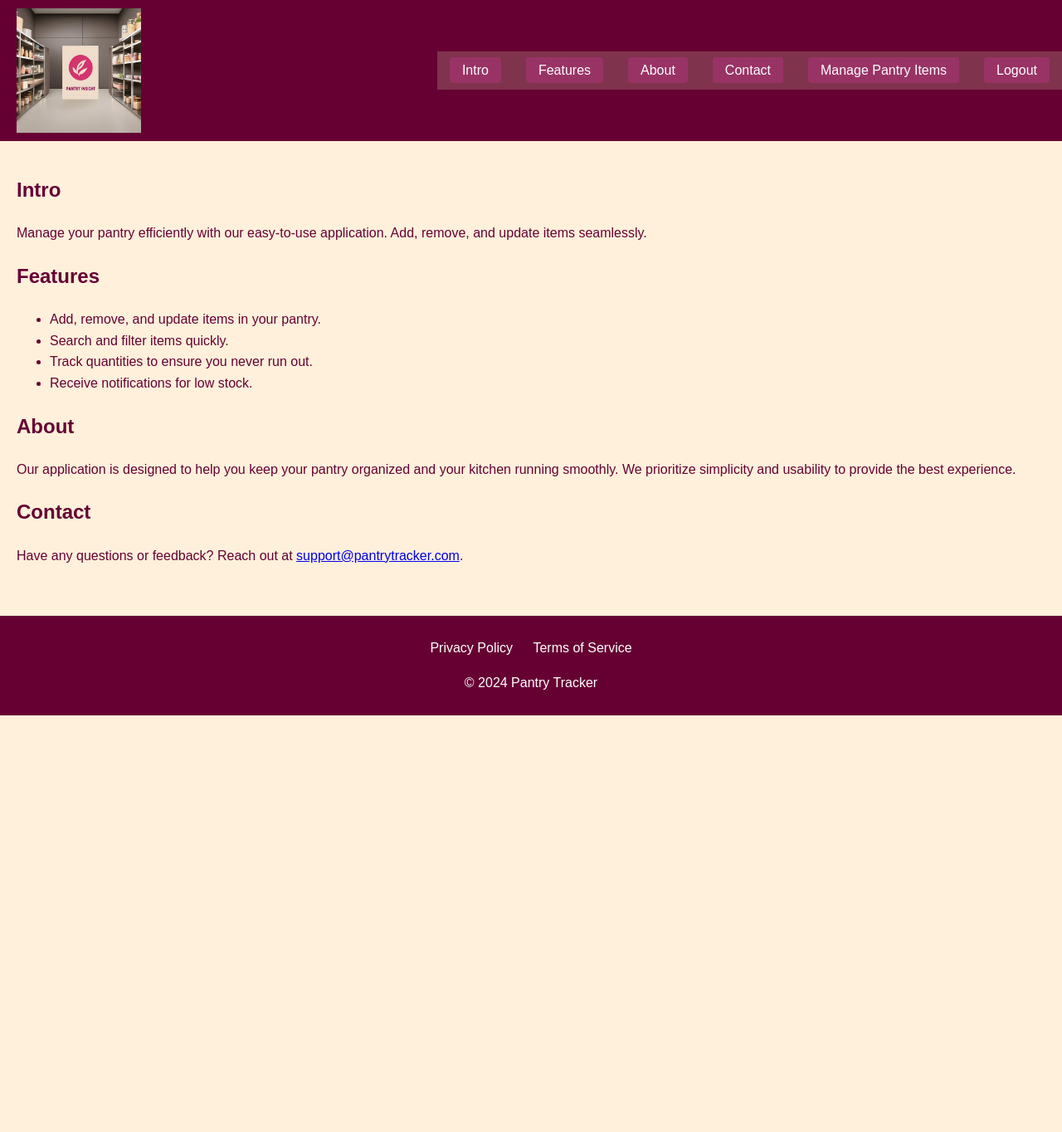
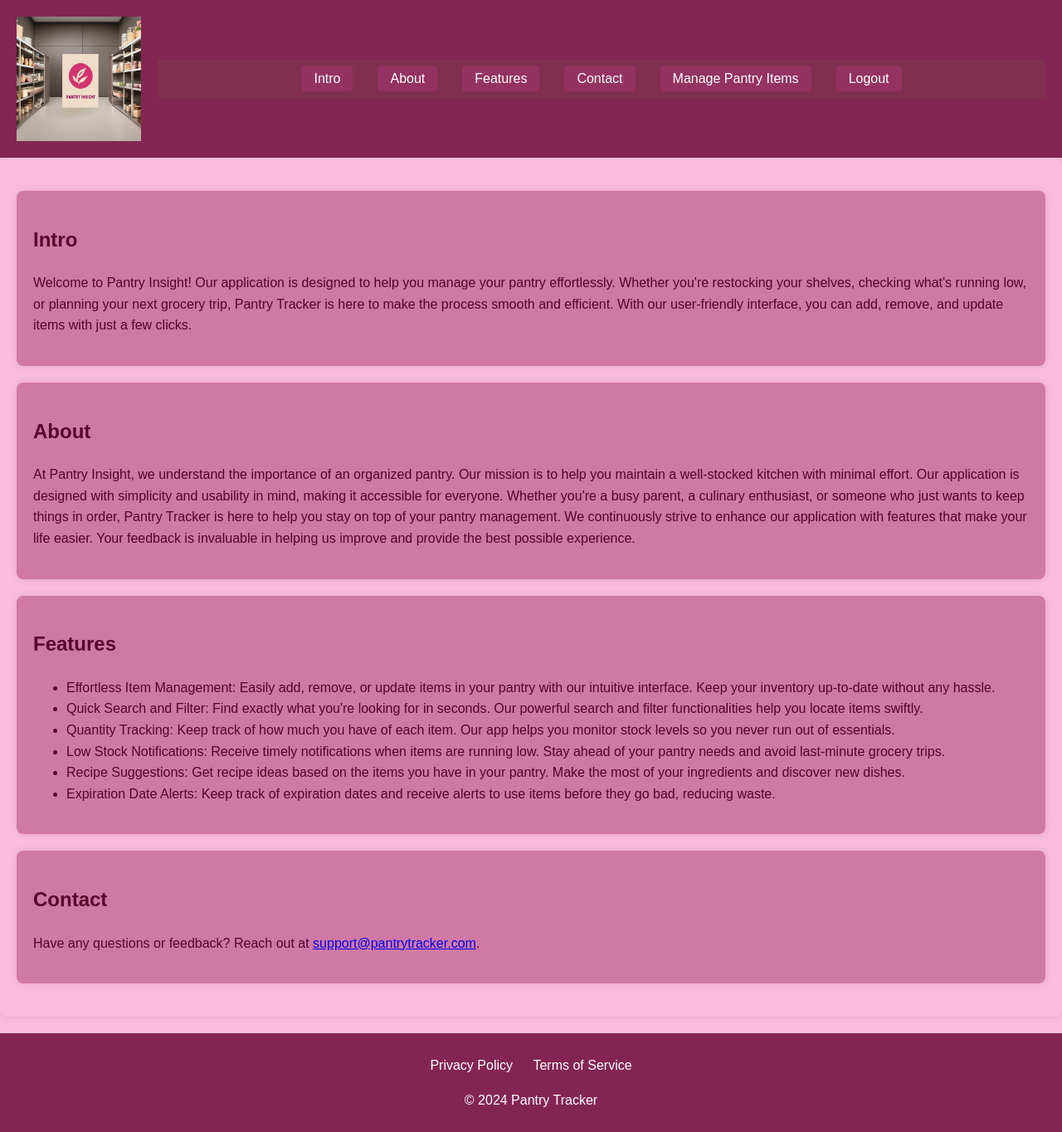
Before and after one commit to deepuzz11/Pantry-Insight, a Flask app: page / in a window 1280 px wide. Shown: the whole page at 83% size. Before the commit the page ends 862 px from the top, so only its background shows below. Run offline with Flask 3, Linux system fonts and the light colour scheme; the visitor is signed in with stand-in values (Sample User, id 1).

Commit message:
Added styling for the main page

```diff
--- a/static/main_styles.css
+++ b/static/main_styles.css
@@ -4,38 +4,69 @@ body {
     line-height: 1.6;
     margin: 0;
     padding: 0;
-    color: #660033;
-    background-color: #fff0db;
+    color: #56012c;
+    background-color: #fabcdb;
+    background-size: cover;
+    position: relative;
+    transition: background-color 0.5s ease;
+}
+
+body::before {
+    content: "";
+    position: absolute;
+    top: 0;
+    left: 0;
+    width: 100%;
+    height: 100%;
+    background-color: #fabcdb;
+    z-index: -1;
+}
+
+/* Container to hold content */
+.container {
+    position: relative;
+    z-index: 1;
+    padding: 20px;
+    max-width: 1200px;
+    margin: 0 auto;
+    transition: padding 0.3s ease;
 }
 
 /* Header Styles */
 .header {
-    background: #660033;
-    color: #fff;
-    padding: 10px 0;
-    text-align: left;
     display: flex;
     align-items: center;
-    justify-content: space-between;
-}
-
-.header h1 {
-    margin: 0;
-    font-size: 2.5rem;
+    justify-content: flex-start;
+    padding: 20px;
+    background: rgba(102, 0, 51, 0.8); /* Adjust transparency here */
+    color: #fabcdb;
+    position: relative;
+    z-index: 2;
+    transition: background 0.3s ease;
 }
 
 .header img {
     max-width: 150px;
     height: auto;
-    margin-left: 20px;
+    margin-right: 20px;
+    transition: transform 0.3s ease;
 }
 
-/* Navbar Styles */
+.header img:hover {
+    transform: scale(1.1) rotate(5deg);
+}
+
 .navbar {
+    flex-grow: 1;
     display: flex;
-    justify-content: center;
-    background: #80334d;
+    justify-content: space-around;
+    background: rgba(128, 51, 77, 0.8); /* Adjust transparency here */
     padding: 10px 0;
+    transition: background 0.3s ease;
+}
+
+.navbar:hover {
+    background: rgba(153, 51, 102, 0.8); /* Adjust transparency here */
 }
 
 .navbar ul {
@@ -47,35 +78,83 @@ body {
 
 .navbar ul li {
     margin: 0 15px;
+    position: relative;
 }
 
 .navbar ul li a {
     text-decoration: none;
     color: #fff;
     padding: 7px 15px;
-    background: #993366;
+    background: rgba(153, 51, 102, 0.8); /* Adjust transparency here */
     border-radius: 4px;
+    transition: background 0.3s ease, transform 0.3s ease;
 }
 
 .navbar ul li a:hover {
-    background: #b34d80;
+    background-color: #fabcdb;
+    transform: scale(1.05);
 }
 
 /* Main Content Styles */
 main {
     padding: 20px;
+    background-color: #fabcdb;
+    border-radius: 8px;
+    box-shadow: 0 0 10px rgba(0, 0, 0, 0.1);
+    transition: padding 0.3s ease, background-color 0.3s ease;
 }
 
-/* Section Styles */
-section {
-    margin: 20px 0;
+main:hover {
+    background-color: #fce0e8;
 }
 
-section img {
+main section {
+    margin: 20px 0;
+    padding: 20px;
+    background: #d179a5;
+    border-radius: 8px;
+    box-shadow: 0 0 10px rgba(0, 0, 0, 0.1);
+    opacity: 0;
+    transform: translateY(20px);
+    animation: fadeInUp 0.5s forwards;
+    transition: transform 0.3s ease, box-shadow 0.3s ease;
+}
+
+main section:hover {
+    transform: translateY(0);
+    box-shadow: 0 4px 20px rgba(0, 0, 0, 0.2);
+}
+
+main section:nth-child(2) {
+    animation-delay: 0.2s;
+}
+
+main section:nth-child(3) {
+    animation-delay: 0.4s;
+}
+
+main section:nth-child(4) {
+    animation-delay: 0.6s;
+}
+
+@keyframes fadeInUp {
+    to {
+        opacity: 1;
+        transform: translateY(0);
+    }
+}
+
+main section img {
     max-width: 50%;
     height: auto;
     display: block;
     margin: 10px auto;
+    transition: transform 0.3s ease, opacity 0.3s ease;
+}
+
+main section img:hover {
+    transform: scale(1.05);
+    opacity: 0.8;
 }
 
 /* Form Styles */
@@ -121,23 +214,30 @@ button {
     padding: 10px 20px;
     border: none;
     border-radius: 4px;
-    background-color: #660033;
-    color: #fff;
+    background-color: #56012c;
+    color: #fabcdb;
     cursor: pointer;
     margin-top: 20px;
+    transition: background-color 0.3s ease, transform 0.3s ease;
 }
 
 button:hover {
     background-color: #80334d;
+    transform: scale(1.05);
 }
 
 /* Footer Styles */
 footer {
     text-align: center;
     padding: 10px 0;
-    background: #660033;
+    background: rgba(102, 0, 51, 0.8); /* Adjust transparency here */
     color: #fff;
     margin-top: 20px;
+    transition: background 0.3s ease;
+}
+
+footer:hover {
+    background: rgba(128, 51, 77, 0.8); /* Adjust transparency here */
 }
 
 footer ul {
--- a/templates/index.html
+++ b/templates/index.html
@@ -13,8 +13,8 @@
         <nav class="navbar">
             <ul>
                 <li><a href="#intro">Intro</a></li>
+                <li><a href="#about">About</a></li>
                 <li><a href="#features">Features</a></li>
-                <li><a href="#about">About</a></li>
                 <li><a href="#contact">Contact</a></li>
                 <li><a href="{{ url_for('manage') }}">Manage Pantry Items</a></li>
                 <li><a href="{{ url_for('logout') }}">Logout</a></li>
@@ -24,20 +24,24 @@
     <main>
         <section id="intro">
             <h2>Intro</h2>
-            <p>Manage your pantry efficiently with our easy-to-use application. Add, remove, and update items seamlessly.</p>
+            <p>Welcome to Pantry Insight! Our application is designed to help you manage your pantry effortlessly. Whether you're restocking your shelves, checking what's running low, or planning your next grocery trip, Pantry Tracker is here to make the process smooth and efficient. With our user-friendly interface, you can add, remove, and update items with just a few clicks.</p>
+        </section>
+        <section id="about">
+            <h2>About</h2>
+            <p>At Pantry Insight, we understand the importance of an organized pantry. Our mission is to help you maintain a well-stocked kitchen with minimal effort. Our application is designed with simplicity and usability in mind, making it accessible for everyone. Whether you're a busy parent, a culinary enthusiast, or someone who just wants to keep things in order, Pantry Tracker is here to help you stay on top of your pantry management.
+
+                We continuously strive to enhance our application with features that make your life easier. Your feedback is invaluable in helping us improve and provide the best possible experience.</p>
         </section>
         <section id="features">
             <h2>Features</h2>
             <ul>
-                <li>Add, remove, and update items in your pantry.</li>
-                <li>Search and filter items quickly.</li>
-                <li>Track quantities to ensure you never run out.</li>
-                <li>Receive notifications for low stock.</li>
+                <li>Effortless Item Management: Easily add, remove, or update items in your pantry with our intuitive interface. Keep your inventory up-to-date without any hassle.</li>
+                <li>Quick Search and Filter: Find exactly what you're looking for in seconds. Our powerful search and filter functionalities help you locate items swiftly.</li>
+                <li>Quantity Tracking: Keep track of how much you have of each item. Our app helps you monitor stock levels so you never run out of essentials.</li>
+                <li>Low Stock Notifications: Receive timely notifications when items are running low. Stay ahead of your pantry needs and avoid last-minute grocery trips.</li>
+                <li>Recipe Suggestions: Get recipe ideas based on the items you have in your pantry. Make the most of your ingredients and discover new dishes.</li>
+                <li>Expiration Date Alerts: Keep track of expiration dates and receive alerts to use items before they go bad, reducing waste.</li>
             </ul>
-        </section>
-        <section id="about">
-            <h2>About</h2>
-            <p>Our application is designed to help you keep your pantry organized and your kitchen running smoothly. We prioritize simplicity and usability to provide the best experience.</p>
         </section>
         <section id="contact">
             <h2>Contact</h2>
```
Also changed, not shown: other parts of static/main_styles.css (+25 -17 lines), forms.html (added, +148 -0 lines).
